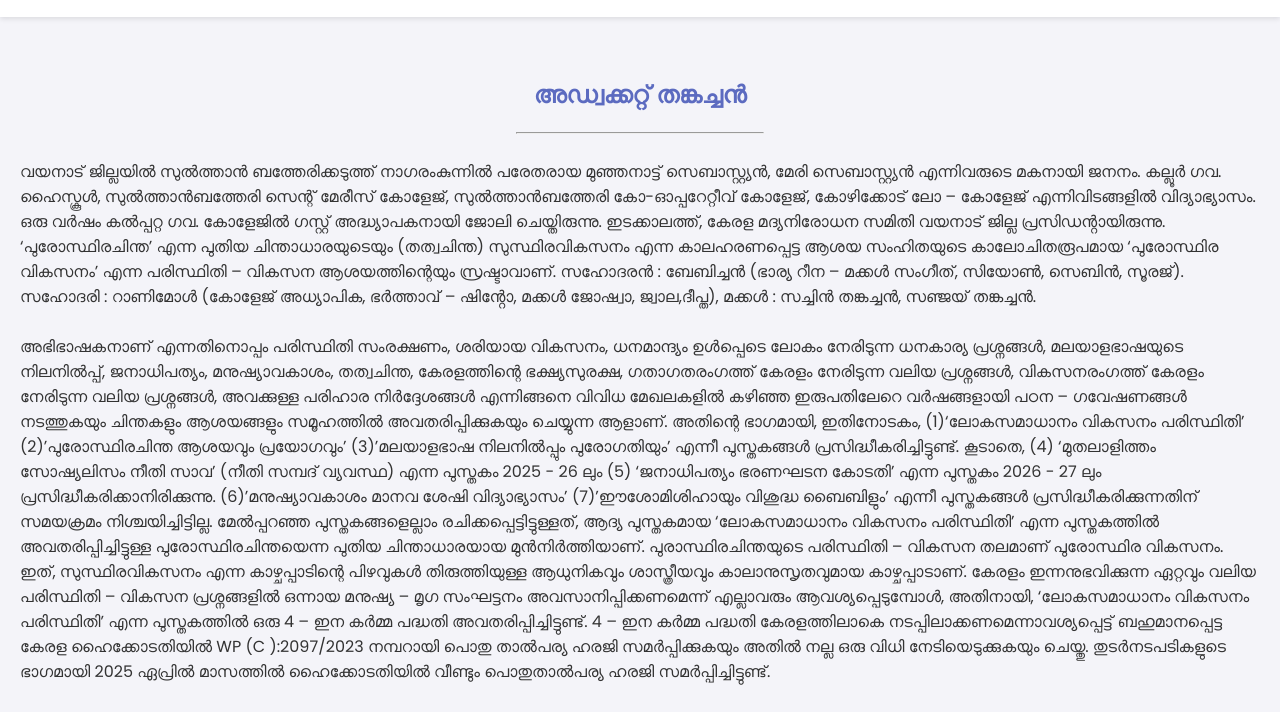
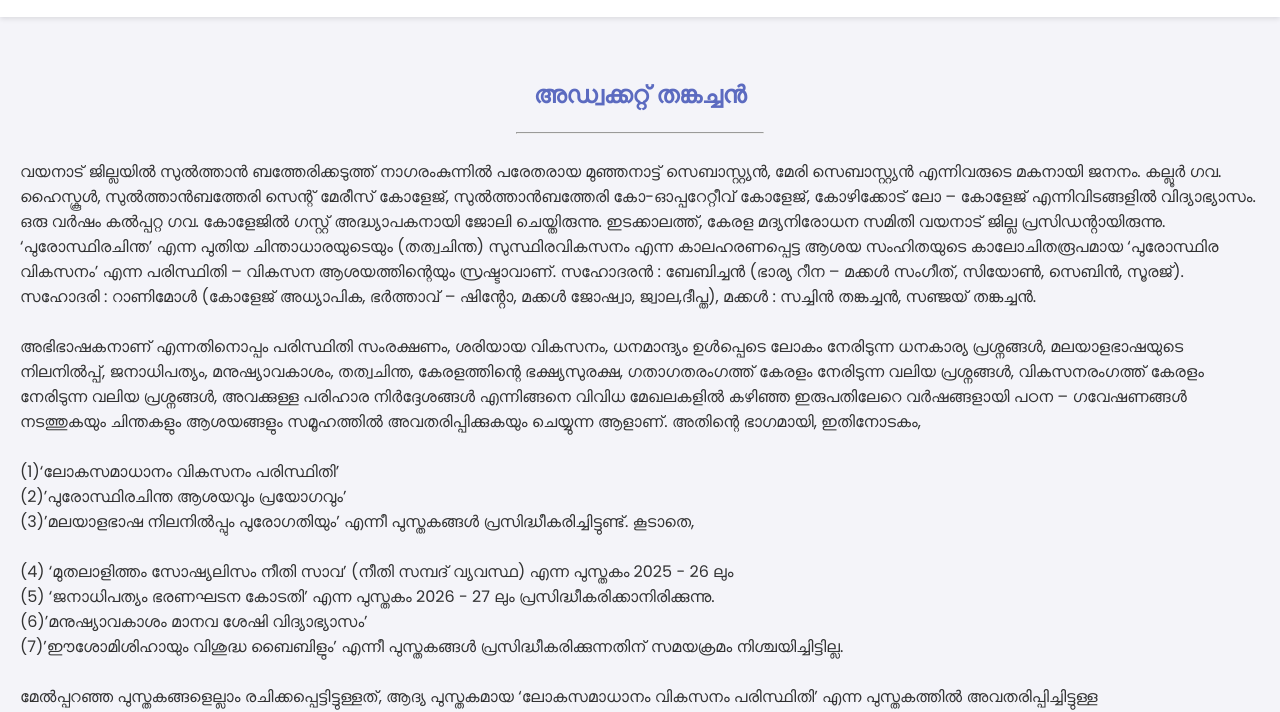
Before and after one commit to advthankachan/advthankachan.github.io, a plain HTML site: page index.html in a window 1280 px wide. Shown: the part 83-795 px from the top of the page. Drawn offline with Linux system fonts and the light colour scheme.

Commit message:
Update index.html

```diff
--- a/index.html
+++ b/index.html
@@ -26,18 +26,18 @@
     <h2>അഡ്വക്കറ്റ് തങ്കച്ചൻ</h2><center><hr style="width:20%"></center><br>
     <p>വയനാട് ജില്ലയിൽ സുൽത്താൻ ബത്തേരിക്കടുത്ത് നാഗരംകുന്നിൽ പരേതരായ മുഞ്ഞനാട്ട് സെബാസ്റ്റ്യൻ,  മേരി സെബാസ്റ്റ്യൻ എന്നിവരുടെ മകനായി ജനനം.  കല്ലൂർ ഗവ. ഹൈസ്കൂൾ, സുൽത്താൻബത്തേരി സെന്റ് മേരീസ് കോളേജ്,  സുൽത്താൻബത്തേരി കോ-ഓപ്പറേറ്റീവ് കോളേജ്,  കോഴിക്കോട് ലോ – കോളേജ് എന്നിവിടങ്ങളിൽ വിദ്യാഭ്യാസം.  ഒരു വർഷം കൽപ്പറ്റ ഗവ. കോളേജിൽ ഗസ്റ്റ് അദ്ധ്യാപകനായി ജോലി ചെയ്തിരുന്നു. ഇടക്കാലത്ത്,  കേരള മദ്യനിരോധന സമിതി വയനാട് ജില്ല പ്രസിഡൻ്റായിരുന്നു. ‘പുരോസ്ഥിരചിന്ത’ എന്ന പുതിയ ചിന്താധാരയുടെയും (തത്വചിന്ത) സുസ്ഥിരവികസനം എന്ന കാലഹരണപ്പെട്ട ആശയ സംഹിതയുടെ കാലോചിതരൂപമായ ‘പുരോസ്ഥിര വികസനം’ എന്ന പരിസ്ഥിതി  – വികസന ആശയത്തിന്റെയും സ്രഷ്ടാവാണ്. സഹോദരൻ :  ബേബിച്ചൻ (ഭാര്യ റീന  – മക്കൾ സംഗീത്, സിയോൺ, സെബിൻ, സൂരജ്). സഹോദരി : റാണിമോൾ  (കോളേജ് അധ്യാപിക,  ഭർത്താവ് –  ഷിൻ്റോ,  മക്കൾ ജോഷ്വാ, ജ്വാല,ദീപ്ത), മക്കൾ  :  സച്ചിൻ തങ്കച്ചൻ, സഞ്ജയ് തങ്കച്ചൻ. </p>
     <br><p>അഭിഭാഷകനാണ് എന്നതിനൊപ്പം  പരിസ്ഥിതി സംരക്ഷണം, ശരിയായ വികസനം, ധനമാന്ദ്യം ഉൾപ്പെടെ ലോകം നേരിടുന്ന ധനകാര്യ പ്രശ്നങ്ങൾ, മലയാളഭാഷയുടെ നിലനിൽപ്പ്,  ജനാധിപത്യം, മനുഷ്യാവകാശം, തത്വചിന്ത, കേരളത്തിന്റെ ഭക്ഷ്യസുരക്ഷ, ഗതാഗതരംഗത്ത് കേരളം നേരിടുന്ന വലിയ പ്രശ്നങ്ങൾ, വികസനരംഗത്ത് കേരളം നേരിടുന്ന വലിയ പ്രശ്നങ്ങൾ, അവക്കുള്ള പരിഹാര നിർദ്ദേശങ്ങൾ എന്നിങ്ങനെ വിവിധ മേഖലകളിൽ കഴിഞ്ഞ ഇരുപതിലേറെ വർഷങ്ങളായി പഠന – ഗവേഷണങ്ങൾ നടത്തുകയും ചിന്തകളും ആശയങ്ങളും സമൂഹത്തിൽ അവതരിപ്പിക്കുകയും ചെയ്യുന്ന ആളാണ്.  അതിന്റെ ഭാഗമായി, ഇതിനോടകം,
-
-(1)‘ലോകസമാധാനം വികസനം പരിസ്ഥിതി’
-(2)’പുരോസ്ഥിരചിന്ത ആശയവും പ്രയോഗവും’
-(3)’മലയാളഭാഷ നിലനിൽപ്പും പുരോഗതിയും’ എന്നീ  പുസ്തകങ്ങൾ പ്രസിദ്ധീകരിച്ചിട്ടുണ്ട്. കൂടാതെ,
-
-(4) ‘മുതലാളിത്തം സോഷ്യലിസം നീതി സാവ’ (നീതി സമ്പദ് വ്യവസ്ഥ) എന്ന  പുസ്തകം 2025 - 26 ലും
-(5) ‘ജനാധിപത്യം ഭരണഘടന കോടതി’ എന്ന പുസ്തകം 2026 - 27 ലും പ്രസിദ്ധീകരിക്കാനിരിക്കുന്നു.
-(6)’മനുഷ്യാവകാശം മാനവ ശേഷി വിദ്യാഭ്യാസം’
-(7)’ഈശോമിശിഹായും വിശുദ്ധ ബൈബിളും’ എന്നീ പുസ്തകങ്ങൾ പ്രസിദ്ധീകരിക്കുന്നതിന് സമയക്രമം നിശ്ചയിച്ചിട്ടില്ല.
-
+<br><br>
+(1)‘ലോകസമാധാനം വികസനം പരിസ്ഥിതി’  <br>
+(2)’പുരോസ്ഥിരചിന്ത ആശയവും പ്രയോഗവും’<br>
+(3)’മലയാളഭാഷ നിലനിൽപ്പും പുരോഗതിയും’ എന്നീ  പുസ്തകങ്ങൾ പ്രസിദ്ധീകരിച്ചിട്ടുണ്ട്. കൂടാതെ, <br>
+<br>
+(4) ‘മുതലാളിത്തം സോഷ്യലിസം നീതി സാവ’ (നീതി സമ്പദ് വ്യവസ്ഥ) എന്ന  പുസ്തകം 2025 - 26 ലും<br>
+(5) ‘ജനാധിപത്യം ഭരണഘടന കോടതി’ എന്ന പുസ്തകം 2026 - 27 ലും പ്രസിദ്ധീകരിക്കാനിരിക്കുന്നു.<br>
+(6)’മനുഷ്യാവകാശം മാനവ ശേഷി വിദ്യാഭ്യാസം’ <br>
+(7)’ഈശോമിശിഹായും വിശുദ്ധ ബൈബിളും’ എന്നീ പുസ്തകങ്ങൾ പ്രസിദ്ധീകരിക്കുന്നതിന് സമയക്രമം നിശ്ചയിച്ചിട്ടില്ല. <br>
+<br>
 മേൽപ്പറഞ്ഞ പുസ്തകങ്ങളെല്ലാം രചിക്കപ്പെട്ടിട്ടുള്ളത്, ആദ്യ പുസ്തകമായ ‘ലോകസമാധാനം വികസനം പരിസ്ഥിതി’ എന്ന പുസ്തകത്തിൽ അവതരിപ്പിച്ചിട്ടുള്ള പുരോസ്ഥിരചിന്തയെന്ന പുതിയ ചിന്താധാരയായ മുൻനിർത്തിയാണ്. പുരാസ്ഥിരചിന്തയുടെ പരിസ്ഥിതി  – വികസന തലമാണ് പുരോസ്ഥിര വികസനം.  ഇത്, സുസ്ഥിരവികസനം എന്ന കാഴ്ചപ്പാടിന്റെ പിഴവുകൾ തിരുത്തിയുള്ള  ആധുനികവും ശാസ്ത്രീയവും കാലാനുസൃതവുമായ  കാഴ്ചപ്പാടാണ്.
-
+<br><br>
  കേരളം ഇന്നനുഭവിക്കുന്ന ഏറ്റവും വലിയ പരിസ്ഥിതി  – വികസന പ്രശ്നങ്ങളിൽ ഒന്നായ മനുഷ്യ – മൃഗ സംഘട്ടനം അവസാനിപ്പിക്കണമെന്ന് എല്ലാവരും ആവശ്യപ്പെടുമ്പോൾ, അതിനായി, ‘ലോകസമാധാനം വികസനം പരിസ്ഥിതി’ എന്ന പുസ്തകത്തിൽ ഒരു 4 – ഇന കർമ്മ പദ്ധതി അവതരിപ്പിച്ചിട്ടുണ്ട്.  4 – ഇന കർമ്മ പദ്ധതി കേരളത്തിലാകെ നടപ്പിലാക്കണമെന്നാവശ്യപ്പെട്ട് ബഹുമാനപ്പെട്ട കേരള ഹൈക്കോടതിയിൽ WP (C ):2097/2023 നമ്പറായി  പൊതു താൽപര്യ ഹരജി സമർപ്പിക്കുകയും അതിൽ നല്ല ഒരു വിധി നേടിയെടുക്കുകയും ചെയ്തു. തുടർനടപടികളുടെ ഭാഗമായി  2025 ഏപ്രിൽ മാസത്തിൽ ഹൈക്കോടതിയിൽ വീണ്ടും പൊതുതാൽപര്യ ഹരജി സമർപ്പിച്ചിട്ടുണ്ട്.</p>
   </section>
 
```
